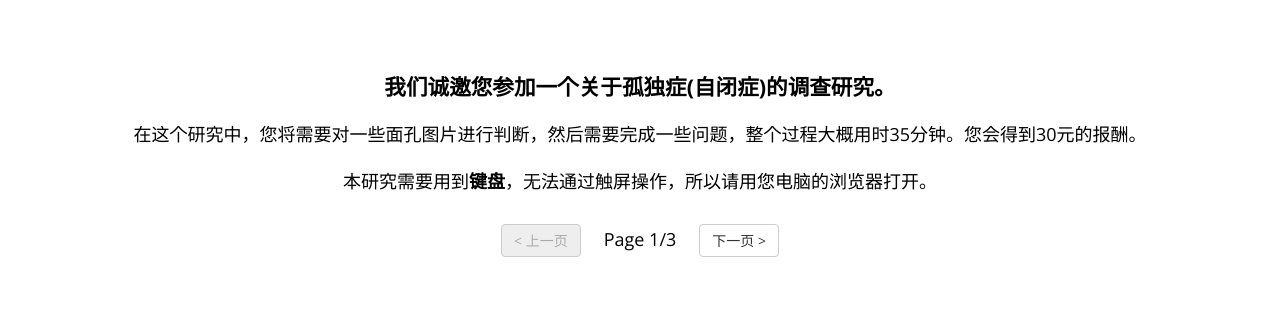
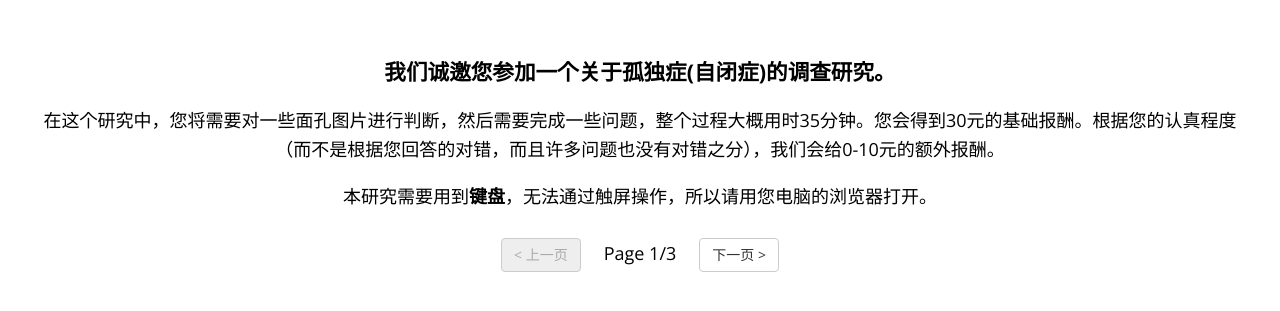
Before and after one commit to wangqd57/wangqd57.github.io, a plain HTML site: page index.html in a window 1280 px wide. Shown: the part 239-550 px from the top of the page. Drawn offline with nearby package versions, Linux system fonts and the light colour scheme.

Commit message:
Add files via upload

```diff
--- a/index.html
+++ b/index.html
@@ -21,7 +21,7 @@
         var welcome = {
             type: 'instructions',
             pages: ["<p><strong><big>我们诚邀您参加一个关于孤独症(自闭症)的调查研究。</big></strong></p>" +
-            "<p>在这个研究中，您将需要对一些面孔图片进行判断，然后需要完成一些问题，整个过程大概用时35分钟。您会得到30元的报酬。</p>" +
+            "<p>在这个研究中，您将需要对一些面孔图片进行判断，然后需要完成一些问题，整个过程大概用时35分钟。您会得到30元的基础报酬。根据您的认真程度（而不是根据您回答的对错，而且许多问题也没有对错之分），我们会给0-10元的额外报酬。</p>" +
             "<p>本研究需要用到<strong>键盘</strong>，无法通过触屏操作，所以请用您电脑的浏览器打开。</p><p></p><p></p>",
              "<p><strong><big>知情同意书</big></strong></p><p></p>" +
              "<div style='float: left;'><strong>一、 调查内容</strong></div></br>" +
```
